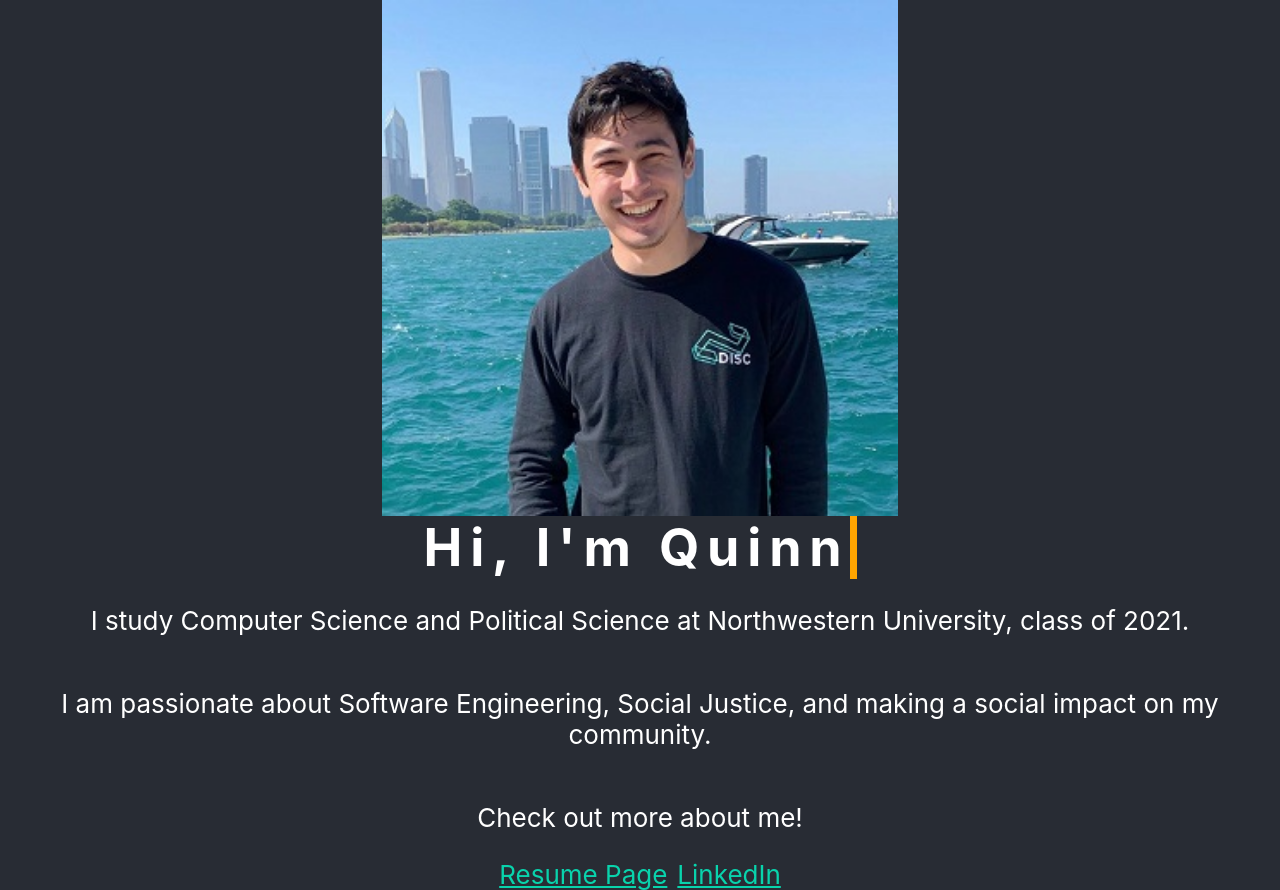
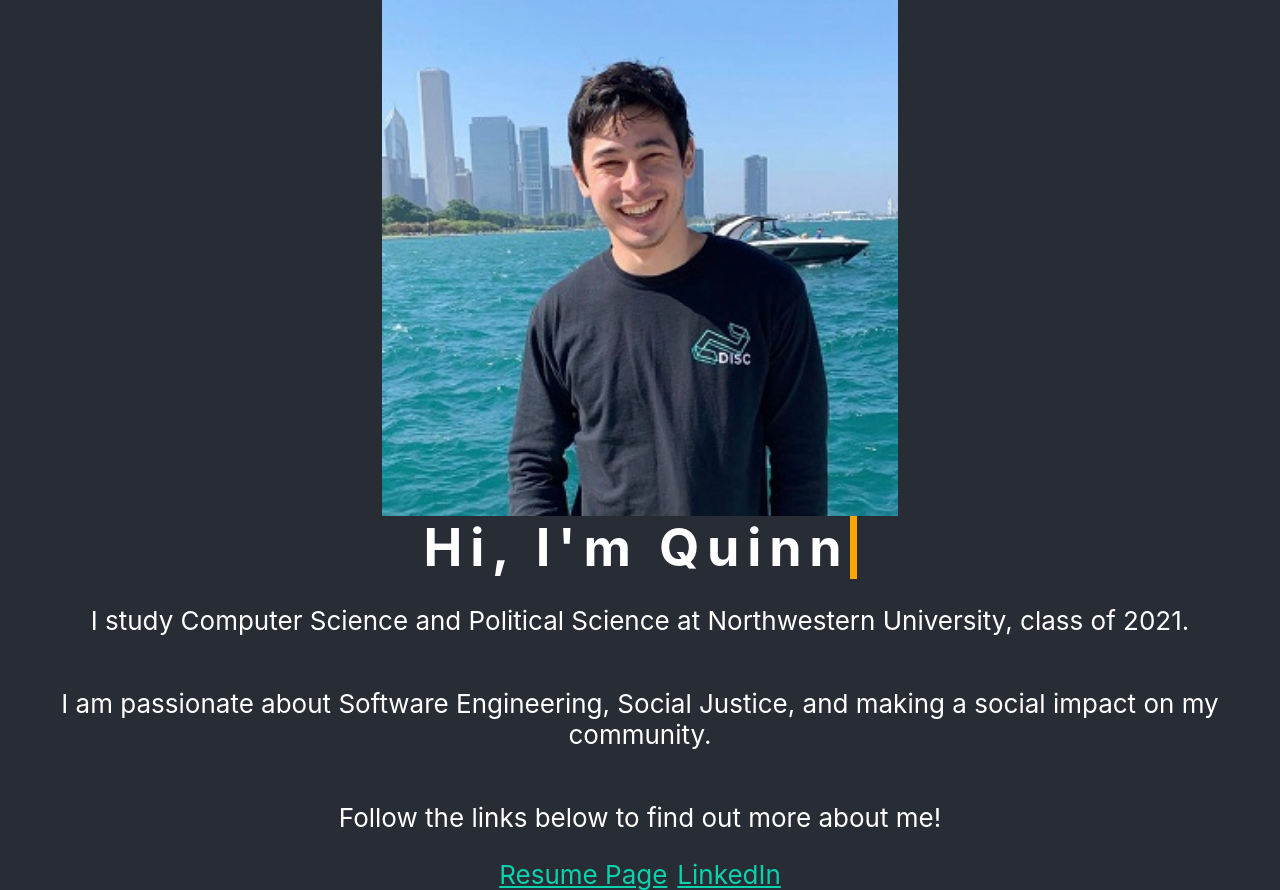
Before and after one commit to quinnshim2021/QS_PersonalWeb, a React (Create React App) app: page / in a window 1280 px wide. Built offline with nearby package versions, Linux system fonts and the light colour scheme.

Commit message:
Changed part of the intro page

```diff
--- a/src/App.js
+++ b/src/App.js
@@ -15,7 +15,7 @@
         </div>
         <p>I study Computer Science and Political Science at Northwestern University, class of 2021.</p>
         <p>I am passionate about Software Engineering, Social Justice, and making a social impact on my community.</p>
-        <p>Check out more about me!</p>
+        <p>Follow the links below to find out more about me!</p>
         <div className='links'>
          {/* Link to Resume Component */}
          <Link className="App-link" to='./Resume.js'>Resume Page</Link>
```
